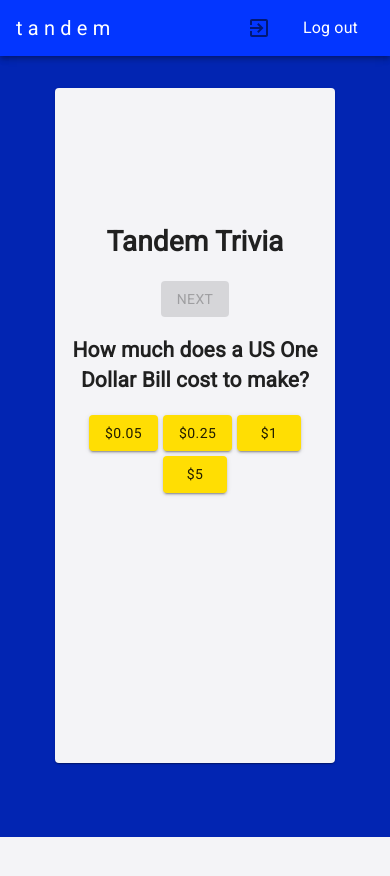
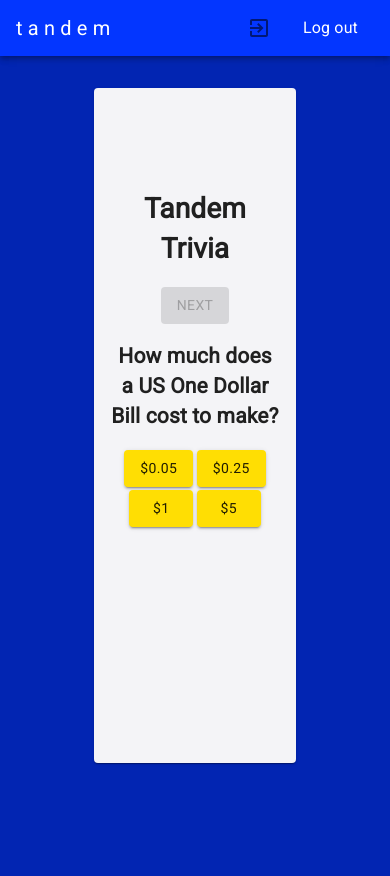
Before and after one commit to matthew-murphy/tandem, a React (Create React App) app: page /Trivia in a window 390 px wide. Shown: the top 876 px of the page. Before the commit the page ends 844 px from the top, so only its background shows below. Built offline with nearby package versions, Linux system fonts and the light colour scheme; no server answers; sample sign-in values are in the browser's storage.

Commit message:
responsive style change to paper width

```diff
--- a/src/components/home/Dashboard.js
+++ b/src/components/home/Dashboard.js
@@ -24,13 +24,13 @@
     alignItems: "center",
     justifyContent: "center",
     backgroundColor: "#0225b2",
-    paddingBottom: "5vh"
+    // paddingBottom: "5vh"
   },
   toolbarIcon: {
     display: "flex",
     alignItems: "center",
     justifyContent: "flex-end",
-    padding: "0 8px"
+    padding: "0 8px",
   },
   title: {
     flexGrow: 1,
@@ -46,11 +46,12 @@
     paddingBottom: theme.spacing(4),
     justifyContent: "center",
     alignItems: "center",
-    width: "80vw",
+    width: "60vw",
+    height: "100vh",
   },
   paper: {
     padding: theme.spacing(2),
-    paddingBottom: '20vh',
+    paddingBottom: "20vh",
     display: "flex",
     overflow: "auto",
     flexDirection: "column",
@@ -58,13 +59,13 @@
     backgroundColor: "#f4f4f7",
     justifyContent: "center",
     alignItems: "center",
-
   },
   fixedHeight: {
     height: "80vh",
   },
 }));
 
+// Log out button
 function MenuItems() {
   return (
     <div>
@@ -78,6 +79,7 @@
   );
 }
 
+// Nav bar and Main screen
 export default function Dashboard() {
   const classes = useStyles();
   const fixedHeightPaper = clsx(classes.paper, classes.fixedHeight);
@@ -101,13 +103,11 @@
       <main>
       <div className={classes.appBarSpacer} />
         <Container maxWidth="lg" className={classes.container}>
-            <Grid item xs={12} md={12} lg={12}>
           <Paper className={fixedHeightPaper}>
             {/*  */}
             <Home />
             {/*  */}
           </Paper>
-            </Grid>
         </Container>
       </main>
     </div>
```
Lines whose indentation alone changed are shown as unchanged.
